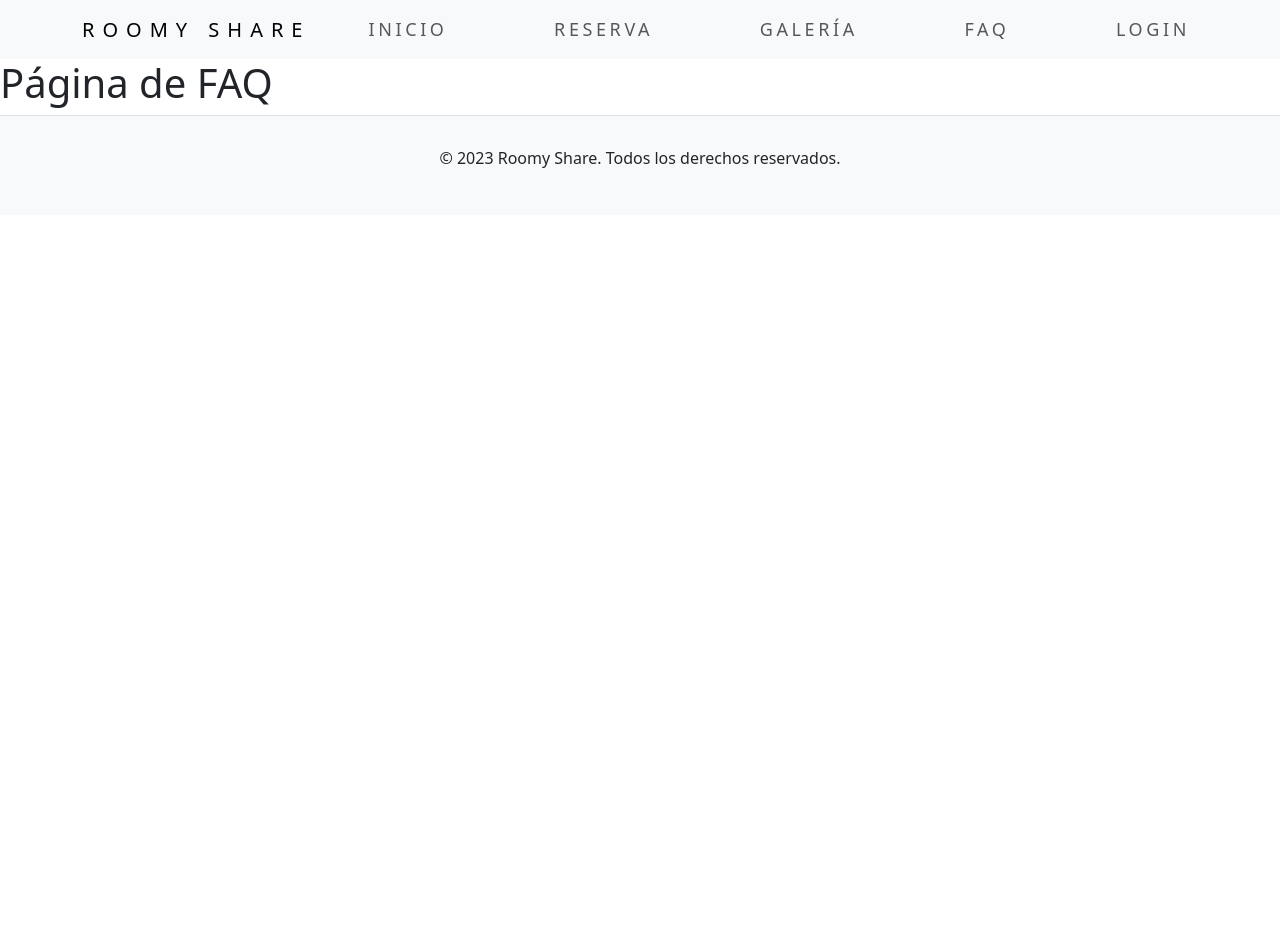
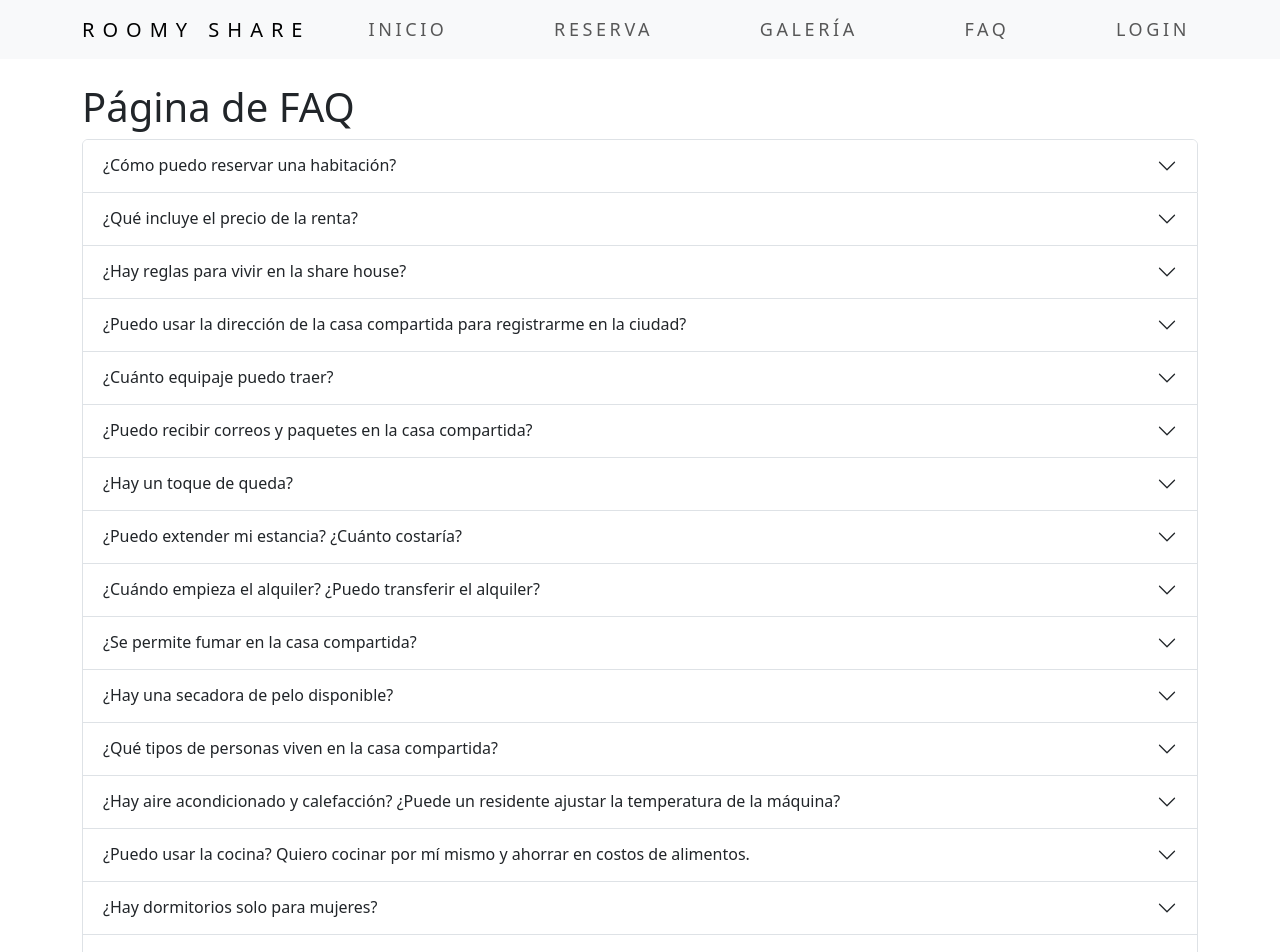
Before and after one commit to gerasg/roomy-share, a Next.js app: page /faq in a window 1280 px wide. Shown: the top 952 px of the page. Before the commit the page ends 800 px from the top, so only its background shows below. Built offline with nearby package versions, Linux system fonts and the light colour scheme.

Commit message:
Sticky footer + FAQ implementation

```diff
--- a/src/pages/_app.tsx
+++ b/src/pages/_app.tsx
@@ -1,8 +1,18 @@
 import 'bootstrap/dist/css/bootstrap.css'
 import type { AppProps } from 'next/app'
+import Footer from '../components/Footer'
+import styles from '../styles/App.module.css'
+import '../styles/Faq.css'
 
 function MyApp({ Component, pageProps }: AppProps) {
-  return <Component {...pageProps} />
+  return (
+    <div className={styles.site}>
+      <div className={styles.siteContent}>
+        <Component {...pageProps} />
+      </div>
+      <Footer />
+    </div>
+  )
 }
 
 export default MyApp
--- a/src/pages/booking.tsx
+++ b/src/pages/booking.tsx
@@ -4,7 +4,6 @@ import { useMediaQuery } from 'react-responsive';
 import { Card, Button, Badge, Row, Col, Container, Form, ProgressBar, Modal, FloatingLabel } from 'react-bootstrap';
 import Calendar from 'react-calendar';
 import 'react-calendar/dist/Calendar.css';
-import Footer from '../components/Footer'
 import Header from '../components/Header'
 import styles from '../styles/Booking.module.css'
 
@@ -192,7 +191,6 @@ export default function Booking() {
           <Step5 />
         )}
       </Container>
-      <Footer />
     </div>
   );
 }
--- a/src/pages/faq.tsx
+++ b/src/pages/faq.tsx
@@ -1,14 +1,123 @@
 import Header from '../components/Header'
-import Footer from '../components/Footer'
+import { Accordion } from 'react-bootstrap'
 
 export default function FAQ() {
   return (
     <div>
       <Header />
-      <div>
+      <div className="container mt-4">
         <h1>Página de FAQ</h1>
+          <Accordion>
+            <Accordion.Item eventKey="0">
+              <Accordion.Header>¿Cómo puedo reservar una habitación?</Accordion.Header>
+              <Accordion.Body>
+                Puedes reservar una habitación a través de nuestra plataforma en línea. Simplemente elige la habitación que te interesa y sigue las instrucciones para completar tu reserva.
+              </Accordion.Body>
+            </Accordion.Item>
+            <Accordion.Item eventKey="1">
+              <Accordion.Header>¿Qué incluye el precio de la renta?</Accordion.Header>
+              <Accordion.Body>
+                El precio de la renta incluye todas las facturas de servicios públicos, así como el acceso a todas las instalaciones compartidas de la casa.
+              </Accordion.Body>
+            </Accordion.Item>
+            <Accordion.Item eventKey="2">
+              <Accordion.Header>¿Hay reglas para vivir en la share house?</Accordion.Header>
+              <Accordion.Body>
+                Sí, tenemos algunas reglas básicas para garantizar un ambiente pacífico y amigable. Por ejemplo, esperamos que todos los residentes mantengan las áreas compartidas limpias y que sean respetuosos con los demás.
+              </Accordion.Body>
+            </Accordion.Item>
+            <Accordion.Item eventKey="3">
+              <Accordion.Header>¿Puedo usar la dirección de la casa compartida para registrarme en la ciudad?</Accordion.Header>
+              <Accordion.Body>
+                Sí, puedes utilizar la dirección de la casa compartida para tu registro en la ciudad. Es importante que verifiques los detalles con la administración local para garantizar el cumplimiento de todas las normativas.
+              </Accordion.Body>
+            </Accordion.Item>
+
+            <Accordion.Item eventKey="4">
+              <Accordion.Header>¿Cuánto equipaje puedo traer?</Accordion.Header>
+              <Accordion.Body>
+                Por lo general, puedes traer de 2 a 4 cajas de equipaje dependiendo del tamaño de tu espacio de cama. Si tienes más equipaje, por favor coordina con la administración ya que podríamos tener un espacio de almacenamiento disponible.
+              </Accordion.Body>
+            </Accordion.Item>
+
+            <Accordion.Item eventKey="5">
+              <Accordion.Header>¿Puedo recibir correos y paquetes en la casa compartida?</Accordion.Header>
+              <Accordion.Body>
+                Sí, puedes recibir correos y paquetes en la casa compartida. Por favor, asegúrate de que tu nombre esté claramente marcado en todos los envíos para evitar confusiones.
+              </Accordion.Body>
+            </Accordion.Item>
+
+            <Accordion.Item eventKey="6">
+              <Accordion.Header>¿Hay un toque de queda?</Accordion.Header>
+              <Accordion.Body>
+                No, no hay un toque de queda establecido. Sin embargo, pedimos a todos los residentes que sean respetuosos con los demás, especialmente durante las horas de la noche.
+              </Accordion.Body>
+            </Accordion.Item>
+
+            <Accordion.Item eventKey="7">
+              <Accordion.Header>¿Puedo extender mi estancia? ¿Cuánto costaría?</Accordion.Header>
+              <Accordion.Body>
+                Sí, puedes extender tu estancia en la casa compartida. El coste dependerá de la duración de la extensión. Por favor, comunícate con la administración para obtener detalles específicos.
+              </Accordion.Body>
+            </Accordion.Item>
+
+            <Accordion.Item eventKey="8">
+              <Accordion.Header>¿Cuándo empieza el alquiler? ¿Puedo transferir el alquiler?</Accordion.Header>
+              <Accordion.Body>
+                El alquiler comienza el día en que te mudas a la casa compartida. Para detalles específicos sobre las transferencias de alquiler, por favor contacta a la administración.
+              </Accordion.Body>
+            </Accordion.Item>
+
+            <Accordion.Item eventKey="9">
+              <Accordion.Header>¿Se permite fumar en la casa compartida?</Accordion.Header>
+              <Accordion.Body>
+                No, no se permite fumar en las áreas interiores de la casa compartida. Podría haber áreas designadas para fumar al aire libre.
+              </Accordion.Body>
+            </Accordion.Item>
+
+            <Accordion.Item eventKey="10">
+              <Accordion.Header>¿Hay una secadora de pelo disponible?</Accordion.Header>
+              <Accordion.Body>
+                Sí, disponemos de secadoras de pelo en los baños compartidos. Por favor, úsalas de manera respetuosa y considerada.
+              </Accordion.Body>
+            </Accordion.Item>
+
+            <Accordion.Item eventKey="11">
+              <Accordion.Header>¿Qué tipos de personas viven en la casa compartida?</Accordion.Header>
+              <Accordion.Body>
+                Nuestra casa compartida es hogar de una amplia variedad de personas, desde estudiantes hasta profesionales, tanto locales como internacionales. Estamos orgullosos de la diversidad y la comunidad inclusiva que hemos creado.
+              </Accordion.Body>
+            </Accordion.Item>
+
+            <Accordion.Item eventKey="12">
+              <Accordion.Header>¿Hay aire acondicionado y calefacción? ¿Puede un residente ajustar la temperatura de la máquina?</Accordion.Header>
+              <Accordion.Body>
+                Sí, hay aire acondicionado y calefacción disponibles. La temperatura se ajusta para mantener un nivel de confort para todos los residentes, pero si tienes alguna inquietud sobre la temperatura, por favor comunícate con la administración.
+              </Accordion.Body>
+            </Accordion.Item>
+
+            <Accordion.Item eventKey="13">
+              <Accordion.Header>¿Puedo usar la cocina? Quiero cocinar por mí mismo y ahorrar en costos de alimentos.</Accordion.Header>
+              <Accordion.Body>
+                Sí, todos los residentes tienen acceso a la cocina compartida. Pedimos que todos limpien después de cocinar para mantener un ambiente limpio y agradable para todos.
+              </Accordion.Body>
+            </Accordion.Item>
+
+            <Accordion.Item eventKey="14">
+              <Accordion.Header>¿Hay dormitorios solo para mujeres?</Accordion.Header>
+              <Accordion.Body>
+                Sí, ofrecemos dormitorios separados para mujeres y hombres para garantizar la comodidad de todos nuestros residentes.
+              </Accordion.Body>
+            </Accordion.Item>
+
+            <Accordion.Item eventKey="15">
+              <Accordion.Header>¿Quién limpia la casa/ habitación?</Accordion.Header>
+              <Accordion.Body>
+                El personal de limpieza realiza una limpieza regular de las áreas comunes. Sin embargo, se espera que los residentes mantengan limpias sus áreas personales y limpien después de usar las áreas compartidas.
+              </Accordion.Body>
+            </Accordion.Item>
+          </Accordion>
       </div>
-      <Footer />
     </div>
   )
 }
--- a/src/pages/index.tsx
+++ b/src/pages/index.tsx
@@ -8,7 +8,6 @@ export default function Home() {
     <div className={styles.container}>
       <Header />
       <MainContent />
-      <Footer />
     </div>
   )
 }
--- /dev/null
+++ b/src/styles/App.module.css
@@ -0,0 +1,10 @@
+.site {
+  display: flex;
+  flex-direction: column;
+  min-height: 100vh;
+  flex: 1 0 auto;
+}
+
+.siteContent {
+  flex-grow: 1;
+}
--- /dev/null
+++ b/src/styles/Faq.css
@@ -0,0 +1,7 @@
+.accordion-button:focus {
+  box-shadow: none;
+}
+
+.accordion-button:not(.collapsed) {
+  color: #212529;
+}
--- a/src/styles/Footer.module.css
+++ b/src/styles/Footer.module.css
@@ -1,9 +1,10 @@
   .footerContainer {
-    height: 100px; /* Ajusta este valor a tus necesidades */
+    height: 100px;
     border-top: 1px solid #dee2e6;
     display: flex;
     justify-content: center;
     align-items: center;
+    flex-shrink: 0;
   }
 
   @media (max-width: 768px) {
```
Also changed, not shown: 1 other file (tests, documents, lock files or other folders).
